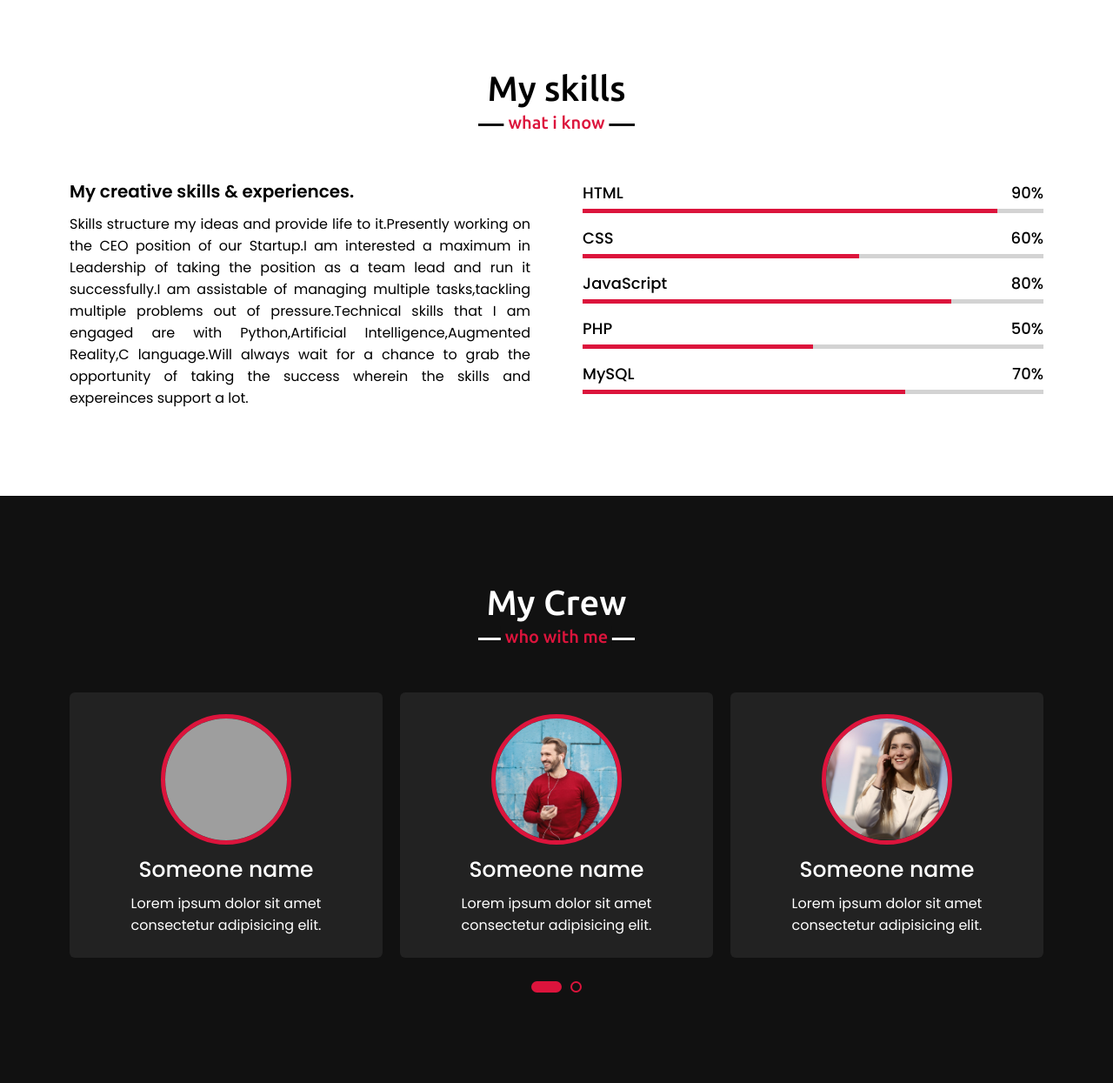
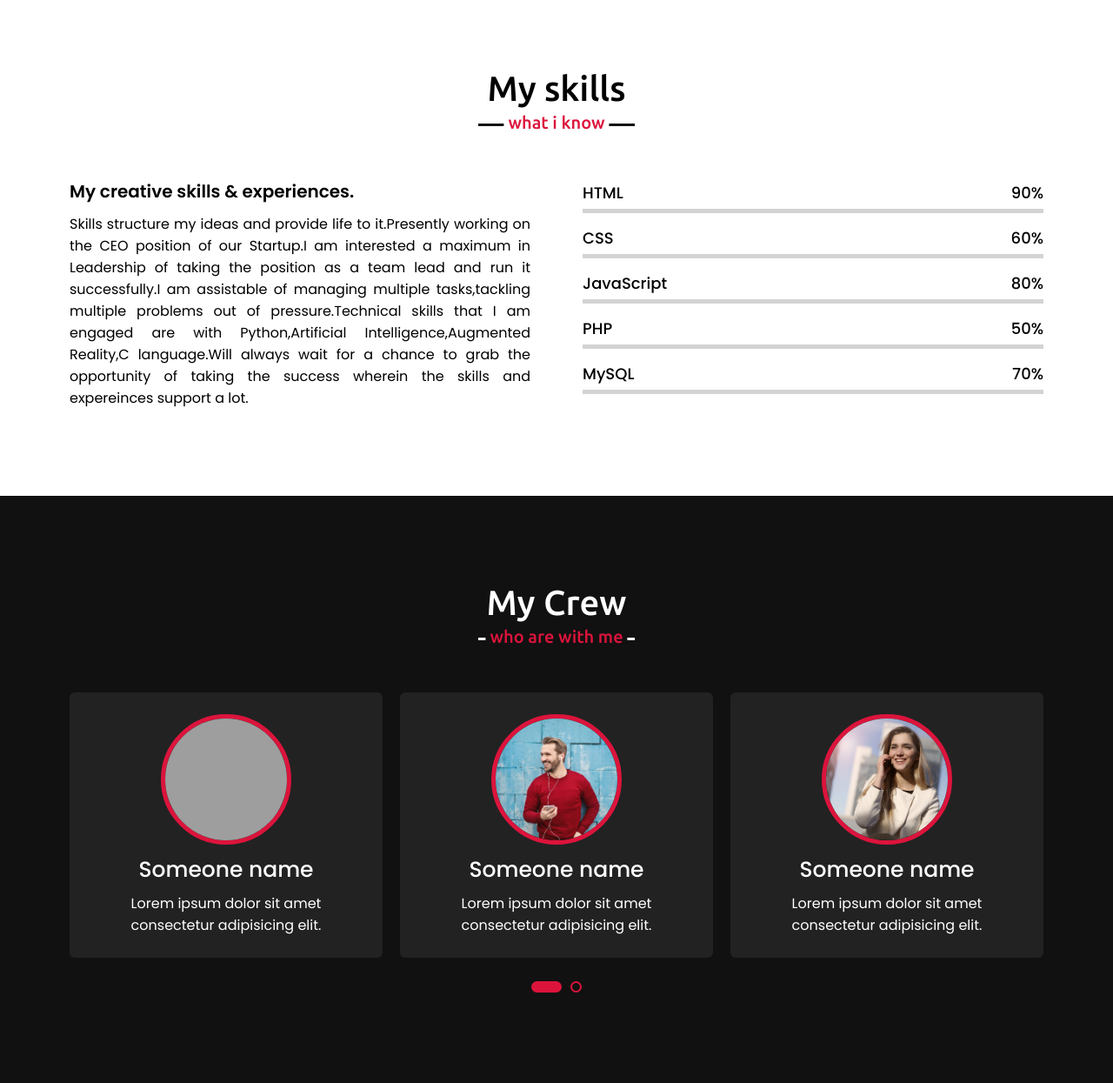
Before and after one commit to 19p61a0413/19p61a0413.github.io, a PHP site: page /index.html in a window 1280 px wide. Shown: the part 2231-3476 px from the top of the page at 87% size. Run offline with PHP 8.4, Linux system fonts and the light colour scheme; grey boxes are pictures that could not be loaded.

Commit message:
Update style.css

```diff
--- a/style.css
+++ b/style.css
@@ -362,25 +362,25 @@ section .title::after{
     top: 0;
     background: crimson;
 }
-.skills-content .right .html::before{
-    width: 90%;
-}
-.skills-content .right .css::before{
+.skills-content .right .AI::before{
     width: 60%;
 }
-.skills-content .right .js::before{
+.skills-content .right .C::before{
+    width: 70%;
+}
+.skills-content .right .Python::before{
     width: 80%;
 }
-.skills-content .right .php::before{
-    width: 50%;
+.skills-content .right .C#::before{
+    width: 40%;
 }
-.skills-content .right .mysql::before{
-    width: 70%;
+.skills-content .right .Entreprenurship & Leadership::before{
+    width: 90%;
 }
 
 /* teams section styling */
 .teams .title::after{
-    content: "who with me";
+    content: "who are with me";
 }
 .teams .carousel .card{
     background: #222;
```
